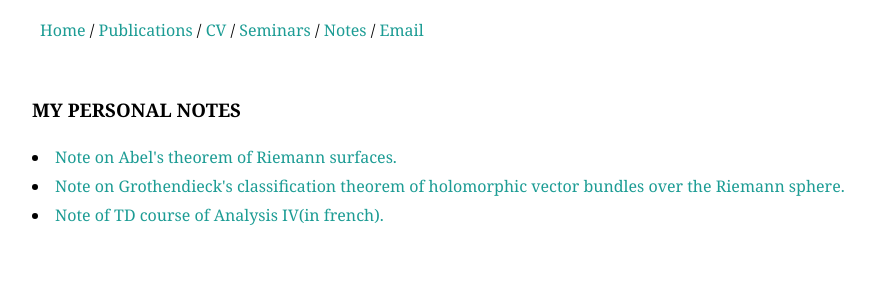
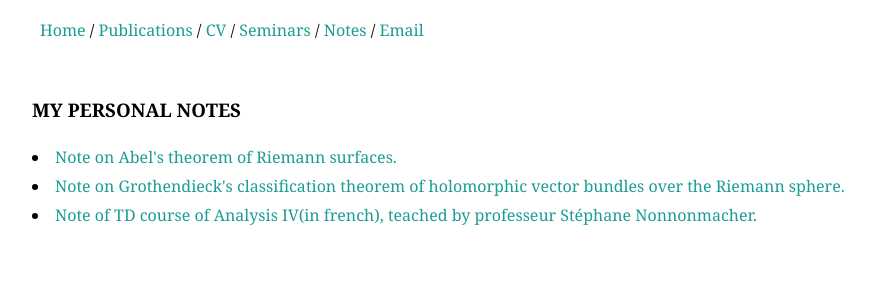
Before and after one commit to XiaoweiYEXavier/XiaoweiYEXavier.github.io, a Jekyll site: the page built from Notes/index.html, in a window 1280 px wide. Shown: the top 300 px of the page, without its empty margins (0-871 px from the left). Built offline with Jekyll 4.4.1, drawn with Linux system fonts in a browser that asks for light colours; some web fonts are replaced.

Commit message:
Update index.html

```diff
--- a/Notes/index.html
+++ b/Notes/index.html
@@ -8,7 +8,7 @@
 		<u1>
            <li><a href="/Notes/Seminar_Notes_Abel.pdf" target="blank">Note on Abel's theorem of Riemann surfaces. </a></li>
 	   <li><a href="/Notes/Seminar_Notes_Grothendieck.pdf" target="blank">Note on Grothendieck's classification theorem of holomorphic vector bundles over the Riemann sphere. </a></li>
-	   <li><a href="/Notes/TDanalyseIV.pdf" target="blank">Note of TD course of Analysis IV(in french). </a></li>
+	   <li><a href="/Notes/TDanalyseIV.pdf" target="blank">Note of TD course of Analysis IV(in french), teached by professeur Stéphane Nonnonmacher. </a></li>
 	</u1>
 	</section>
 </div><!-- /.blurb -->
```
